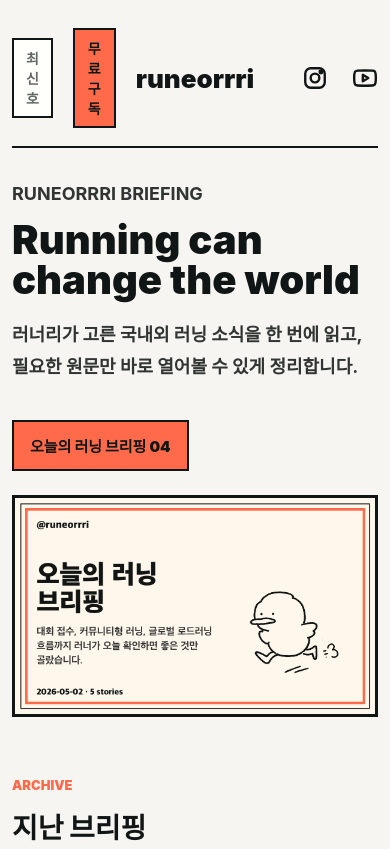
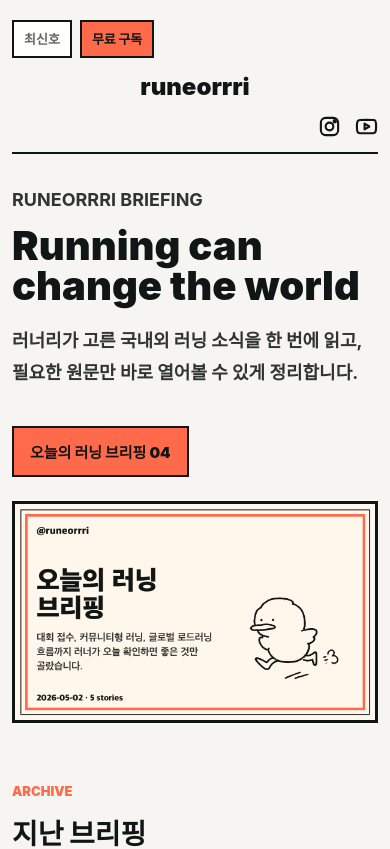
Before and after one commit to twotwozero/runeorrri, a React (Vite) app in the folder web/: page / in a window 390 px wide. Shown: the top 849 px of the page. Built offline with nearby package versions, Linux system fonts and the light colour scheme.

Commit message:
Fix newsletter root setup and mobile topbar

```diff
--- a/package.json
+++ b/package.json
@@ -2,6 +2,9 @@
   "name": "runeorrri",
   "private": true,
   "scripts": {
+    "build": "npm --prefix web ci && npm --prefix web run build",
+    "dev": "npm --prefix web run dev",
+    "preview": "npm --prefix web run preview",
     "d1:create": "wrangler d1 create runeorrri-subscribers",
     "d1:migrate": "wrangler d1 execute runeorrri-subscribers --file schema.sql"
   },
--- a/web/src/styles.css
+++ b/web/src/styles.css
@@ -657,6 +657,48 @@ main {
     width: calc(100% - 24px);
   }
 
+  .topbar {
+    grid-template-columns: minmax(0, 1fr) auto;
+    gap: 14px 12px;
+    padding: 20px 0 14px;
+  }
+
+  .brand {
+    grid-column: 1 / -1;
+    justify-self: center;
+    font-size: 24px;
+  }
+
+  .topbar-left {
+    grid-column: 1;
+    justify-content: flex-start;
+    gap: 8px;
+    min-width: 0;
+  }
+
+  .topbar-right {
+    grid-column: 2;
+    justify-content: flex-end;
+    gap: 14px;
+  }
+
+  .nav-link,
+  .subscribe-btn {
+    display: inline-flex;
+    align-items: center;
+    justify-content: center;
+    min-height: 38px;
+    padding: 0 10px;
+    font-size: 13px;
+    line-height: 1;
+    white-space: nowrap;
+  }
+
+  .nav-social .brand-icon {
+    width: 23px;
+    height: 23px;
+  }
+
   .section-heading {
     align-items: flex-start;
     flex-direction: column;
```
Also changed, not shown: 2 other files (tests, documents, lock files or other folders).
